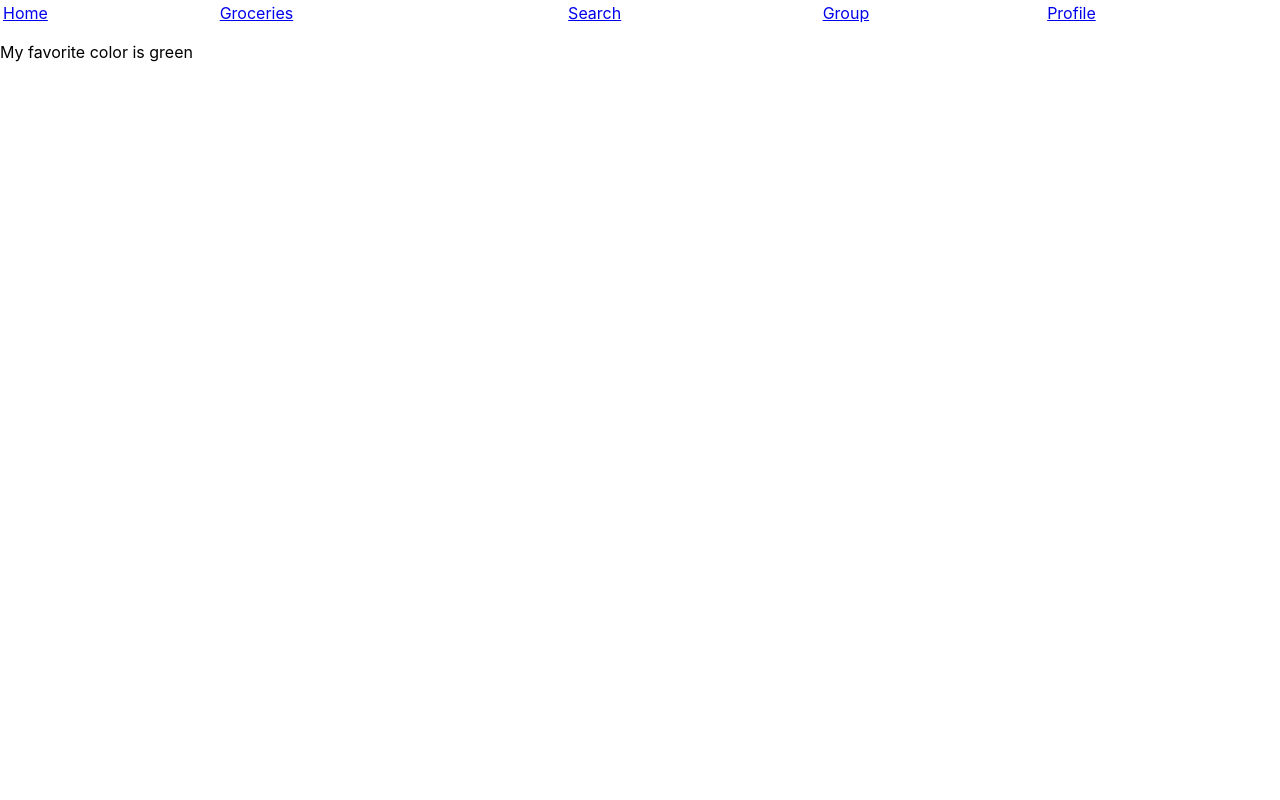
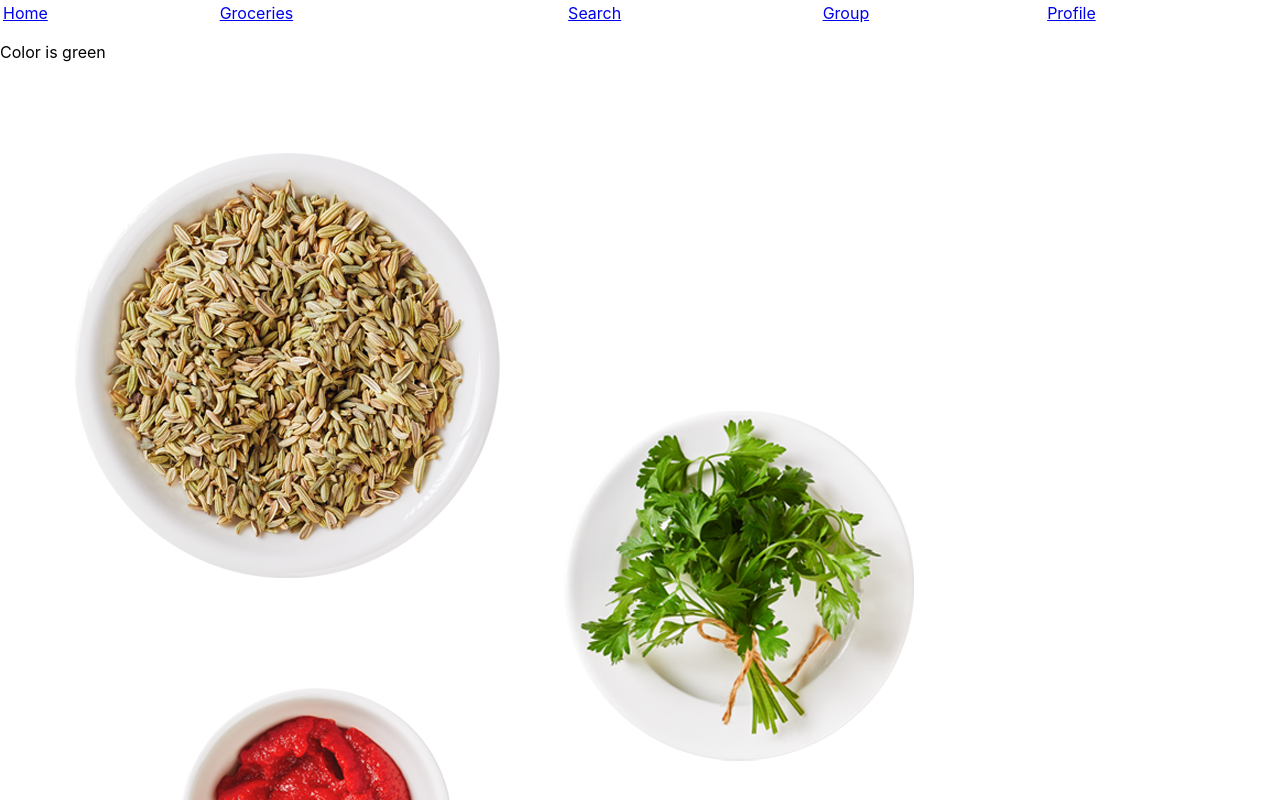
Before and after one commit to rcvalenteai/groceryprep-web-db, a React (Create React App) app: page / in a window 1280 px wide. Shown: the top 800 px of the page. Built offline with nearby package versions, Linux system fonts and the light colour scheme.

Commit message:
some image progress for home page

```diff
--- /dev/null
+++ b/src/components/StaticMain.js
@@ -0,0 +1,26 @@
+import React from 'react';
+import {Link} from "react-router-dom";
+import ingredientStatic from './staticingredients.svg';
+
+class StaticMain extends React.Component {
+    constructor(props) {
+        super();
+        this.state =
+            {
+                color: 'green'
+            }
+    }
+    render() {
+        return (
+            <div>
+                <p>Color is {this.state.color}</p>
+                <img src={ingredientStatic} alt={"static ingredient image"}/>
+                <ingredientStatic/>
+            </div>
+        )
+
+    }
+
+}
+
+export default StaticMain;
--- a/src/pages/Home.js
+++ b/src/pages/Home.js
@@ -1,16 +1,23 @@
 import React from 'react';
 import NavBar from "../components/NavBar";
+import StaticMain from "../components/StaticMain";
+
 
 class Home extends React.Component {
-    constructor() {
+    constructor(props) {
         super();
-        this.state = {color: 'green'};
+        this.state =
+            {
+                color: 'green',
+                userID: '1'
+            };
     }
 
     render() {
         return (
             <div>
                 <NavBar/>
+                <StaticMain/>
                 <p>My favorite color is {this.state.color}</p>
             </div>
         )
```
Also changed, not shown: src/components/staticingredients.svg (added).
